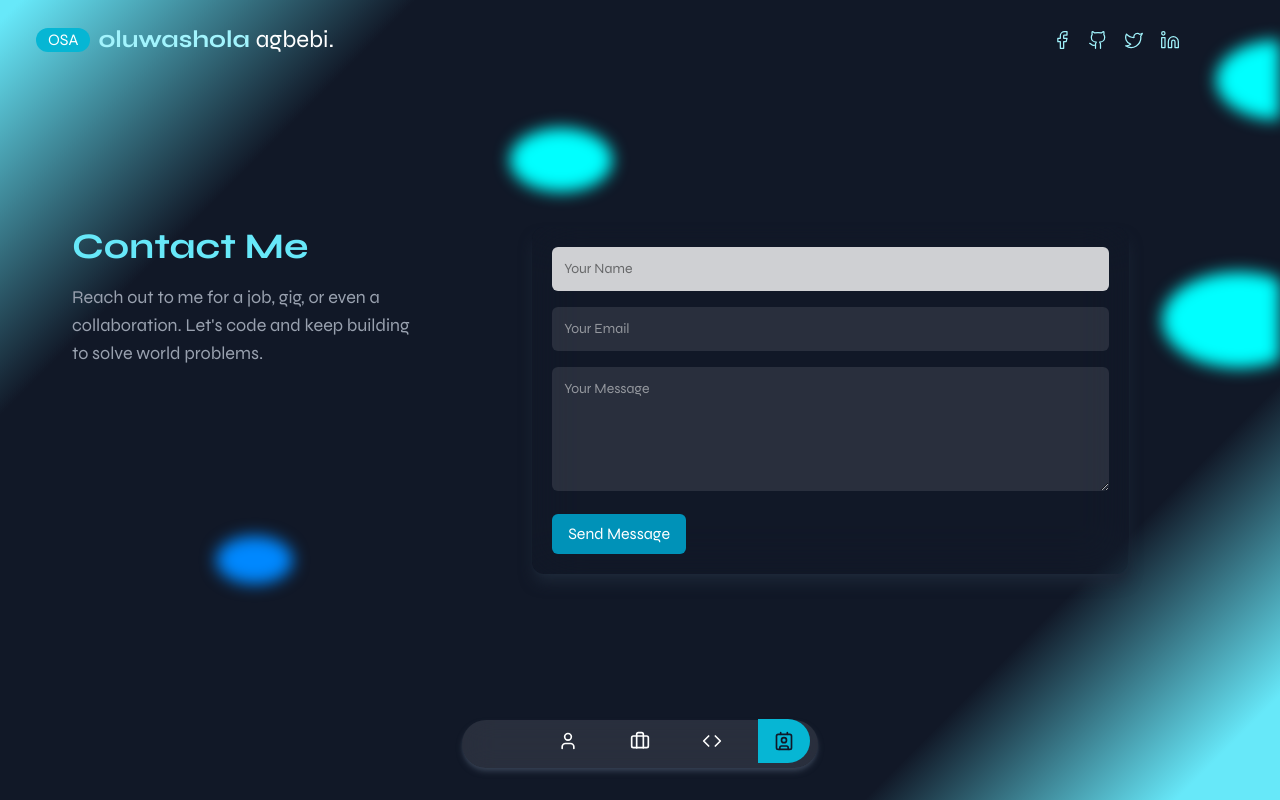
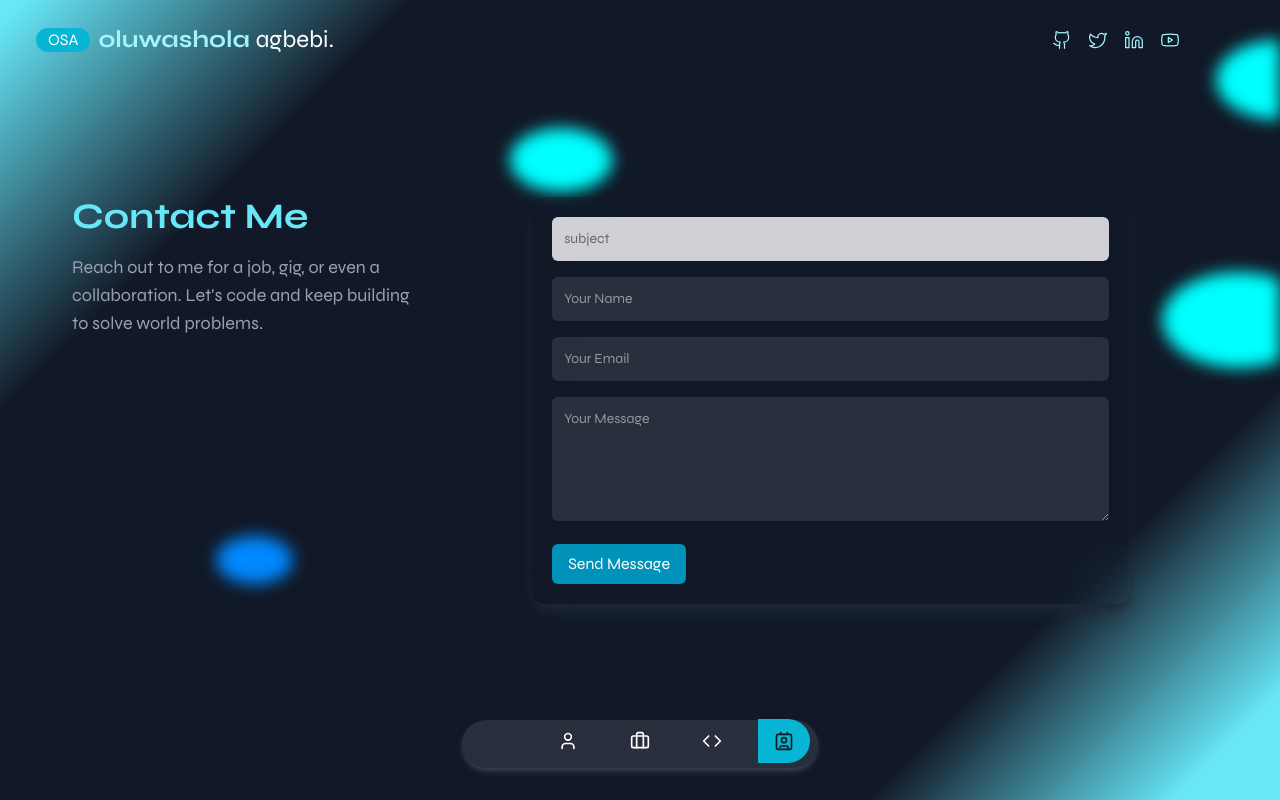
Before and after one commit to Bigsam08/portfolio, a React (Vite) app: page /contact in a window 1280 px wide. Built offline with nearby package versions, Linux system fonts and the light colour scheme; some icons are missing.

Commit message:
social links url added , button loader fixed and emailjs env file created

```diff
--- /dev/null
+++ b/src/components/Loader.jsx
@@ -0,0 +1,8 @@
+// components/Loader.jsx
+const Loader = () => {
+  return (
+    <div className="w-4 h-4 border-[3px] border-transparent border-t-white rounded-full animate-spin"></div>
+  );
+};
+
+export default Loader;
--- a/src/components/navbar.jsx
+++ b/src/components/navbar.jsx
@@ -4,7 +4,7 @@
  */
 import { Link } from "react-router-dom";
 import { motion as Motion } from "framer-motion";
-import Facebook from "lucide-react/dist/esm/icons/facebook";
+import Youtube from "lucide-react/dist/esm/icons/youtube";
 import Github from "lucide-react/dist/esm/icons/github";
 import Twitter from "lucide-react/dist/esm/icons/twitter";
 import Linkedin from "lucide-react/dist/esm/icons/linkedin";
@@ -12,10 +12,26 @@ import Linkedin from "lucide-react/dist/esm/icons/linkedin";
 const Navbar = () => {
   /** Nav links items map */
   const items = [
-    { icon: <Facebook strokeWidth={1.5} size={20} />, title: "Facebook", link: "#" },
-    { icon: <Github strokeWidth={1.5} size={20} />, title: "Github", link: "#" },
-    { icon: <Twitter strokeWidth={1.5} size={20} />, title: "Twitter", link: "#" },
-    { icon: <Linkedin strokeWidth={1.5} size={20} />, title: "Linkedin", link: "#" },
+    {
+      icon: <Github strokeWidth={1.5} size={20} />,
+      title: "Github",
+      link: "https://www.github.com/bigsam08",
+    },
+    {
+      icon: <Twitter strokeWidth={1.5} size={20} />,
+      title: "Twitter",
+      link: "https://www.x.com/olusamt",
+    },
+    {
+      icon: <Linkedin strokeWidth={1.5} size={20} />,
+      title: "Linkedin",
+      link: "https://www.linkedin.com/in/oluwasholaagbebi",
+    },
+    {
+      icon: <Youtube strokeWidth={1.5} size={20} />,
+      title: "Youtube",
+      link: "https://www.youtube.com/@mastersamuel6147",
+    },
   ];
 
   return (
@@ -49,7 +65,11 @@ const Navbar = () => {
               key={idx}
               variants={{
                 hidden: { opacity: 0, scale: 0.6 },
-                visible: { opacity: 1, scale: 1, transition: { duration: 0.4, ease: "easeOut" } },
+                visible: {
+                  opacity: 1,
+                  scale: 1,
+                  transition: { duration: 0.4, ease: "easeOut" },
+                },
               }}
             >
               <Link
--- a/src/pages/contact.jsx
+++ b/src/pages/contact.jsx
@@ -1,13 +1,15 @@
 /**
  *  Contact page to get emails from clients
  */
-import { useRef } from "react";
+import { useRef, useState } from "react";
 import emailjs from "emailjs-com"; // email sender
 import { motion as Motion } from "framer-motion";
+import Loader from "../components/Loader";
 
 import notificationStore from "../store/notifyStore";
 
 const Contact = () => {
+  const [loading, setLoading] = useState(false); // loading state for sending messages
   const formRef = useRef();
   const { success, error } = notificationStore();
 
@@ -24,20 +26,22 @@ const Contact = () => {
       error("All fields required");
       return;
     }
-
+    setLoading(true);
     emailjs
       .sendForm(
-        "your_service_id", // 🔁 Replace with your actual service ID
-        "your_template_id", // 🔁 Replace with your actual template ID
+        import.meta.env.VITE_SERVICE_KEY, // service ID
+        import.meta.env.VITE_TEMPLATE_KEY, // template ID
         formRef.current,
-        "your_public_key" // 🔁 Replace with your public key from EmailJS
+        import.meta.env.VITE_PUBLIC_KEY // public key from EmailJS
       )
       .then(
         () => {
+          setLoading(false);
           success("You have successfully sent me a message");
           formRef.current.reset();
         },
         (error) => {
+          setLoading(false);
           error("Unexpected error has occurred");
           console.error("EmailJS Error:", error);
         }
@@ -74,9 +78,17 @@ const Contact = () => {
           <Motion.input
             whileFocus={{ scale: 1.02 }}
             type="text"
+            name="subject"
+            placeholder="subject"
+            className="w-full p-3 bg-white/80 rounded-md outline-none text-sm"
+          />
+
+          <Motion.input
+            whileFocus={{ scale: 1.02 }}
+            type="text"
             name="user_name"
             placeholder="Your Name"
-            className="w-full p-3 bg-white/80 rounded-md outline-none text-sm"
+            className="w-full p-3 bg-white/10 rounded-md outline-none text-sm text-secondary"
           />
           <Motion.input
             whileFocus={{ scale: 1.02 }}
@@ -95,9 +107,17 @@ const Contact = () => {
           <Motion.button
             whileFocus={{ scale: 1.02 }}
             type="submit"
-            className="bg-cyan-600 hover:bg-cyan-700 text-secondary py-2 px-4 rounded-md cursor-pointer transition-color ease-in-out duration-500"
+            disabled={loading}
+            className="bg-cyan-600 hover:bg-cyan-700 text-secondary py-2 px-4 rounded-md cursor-pointer transition-color ease-in-out duration-500 disabled:bg-cyan-900 disabled:cursor-not-allowed"
           >
-            Send Message
+            {loading ? (
+              <div className="flex gap-2 items-center">
+
+                <Loader /> <span> Sending <span className="animate-pulse"> ...</span></span>
+              </div>
+            ) : (
+              "Send Message"
+            )}
           </Motion.button>
         </Motion.form>
       </div>
```
Also changed, not shown: 1 other file (tests, documents, lock files or other folders).
